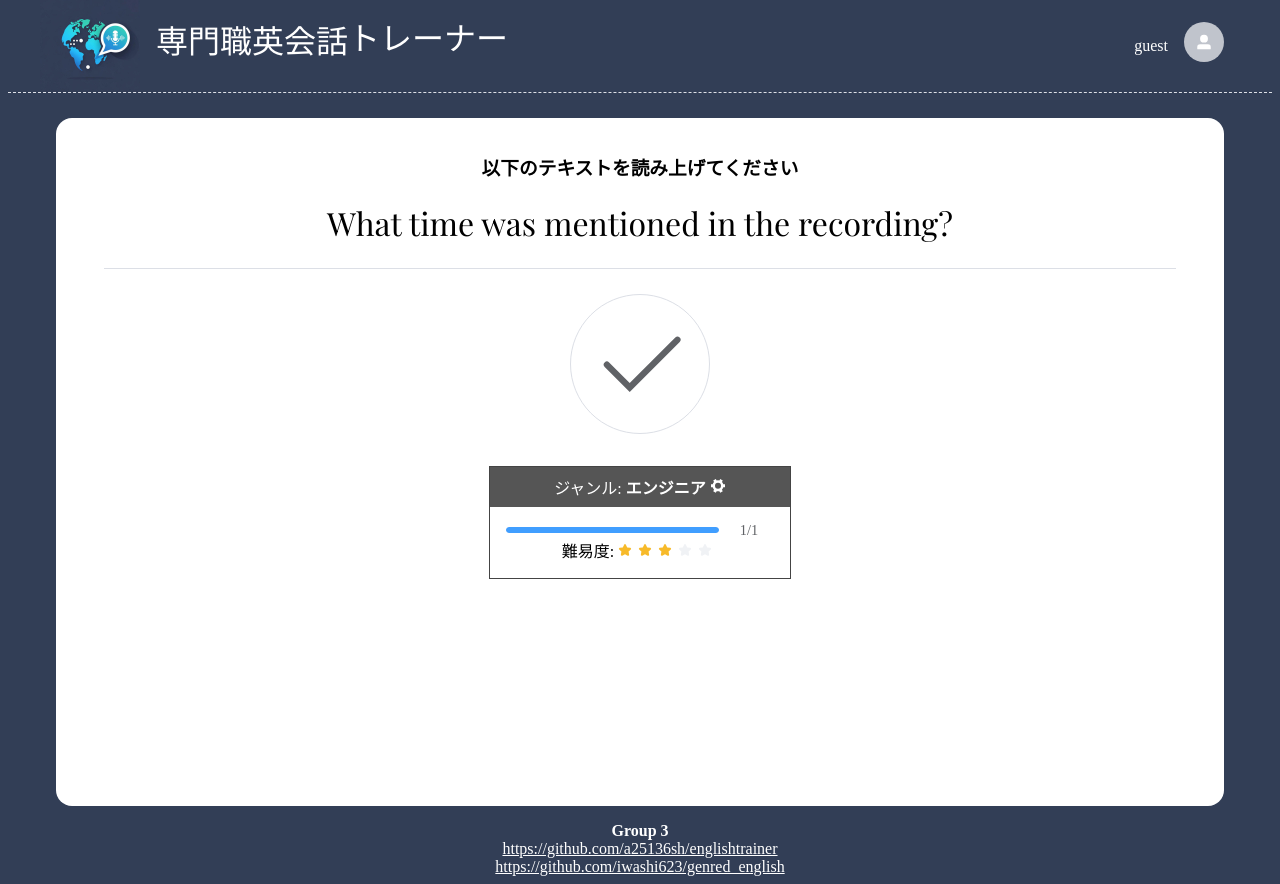
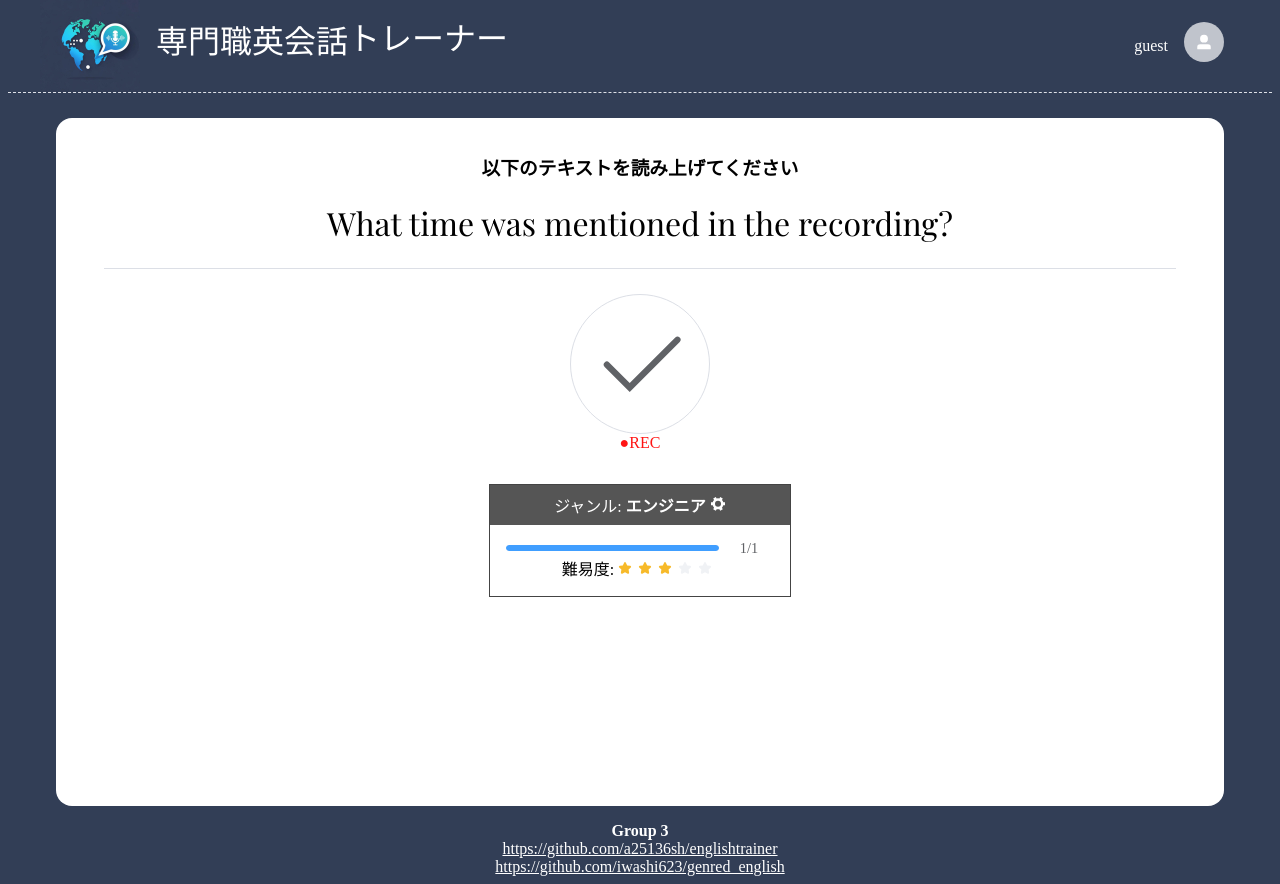
Before and after one commit to a25136sh/englishtrainer, a Vue app: page /try/1 in a window 1280 px wide. Both pictures are taken after a click on the button 640 px from the left and 364 px from the top of the page. Built offline with nearby package versions, Linux system fonts and the light colour scheme; no server answers; a web font is replaced by a local one.

Commit message:
add rec text

```diff
--- a/src/views/TrialView.vue
+++ b/src/views/TrialView.vue
@@ -91,6 +91,23 @@ const micOff = () => {
         <Check @click="micOff" />
       </el-icon>
     </el-button>
+    <div class="recording" v-if="recording">●REC</div>
     <ProgressBox />
   </div>
 </template>
+
+<style lang="css" scoped>
+.recording {
+  color: red;
+  animation: blink 1s ease-in-out infinite alternate;
+}
+
+@keyframes blink {
+  0% {
+    opacity: 0;
+  }
+  100% {
+    opacity: 1;
+  }
+}
+</style>
```
